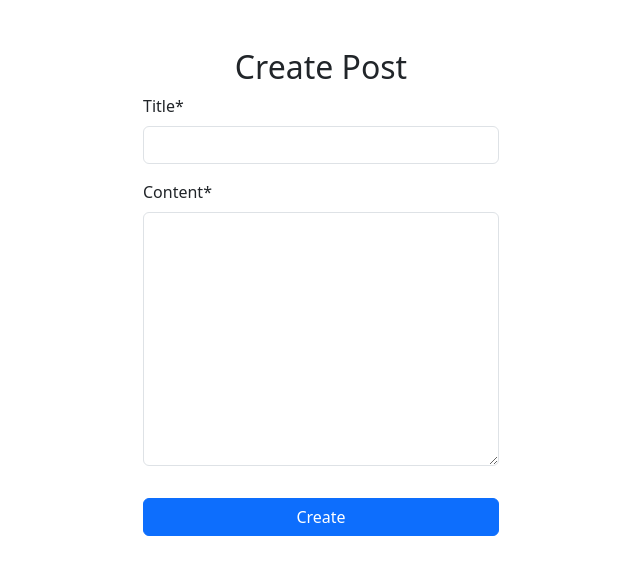
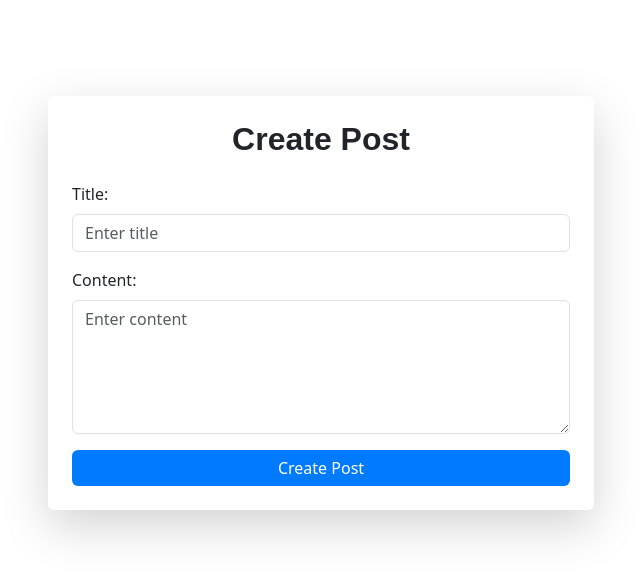
Before and after one commit to santoshshresthasaiju/Blogpost, a Django app: page /blog/post_create/ in a window 1280 px wide. Shown: the part 56-634 px from the top of the page, without its empty margins (319-959 px from the left). Run offline with Django 5.2, Linux system fonts and the light colour scheme; a user stored in the database is signed in; some libraries are stand-ins or nearby versions.

Commit message:
updating the changes and designing

```diff
--- a/blog/accounts/views.py
+++ b/blog/accounts/views.py
@@ -2,6 +2,7 @@ from django.shortcuts import render, redirect
 from .forms import CreateForm, LoginForm
 from django.contrib.auth import login, authenticate
 from django.contrib.auth.models import auth
+from django.contrib import messages
 from django.contrib.auth.decorators import login_required
 
 def register_view(request):
@@ -9,6 +10,7 @@ def register_view(request):
         form = CreateForm(request.POST)
         if form.is_valid():
             form.save()
+            messages.success(request, 'Account created successfully!')
             return redirect('login')
     else:
         form = CreateForm()
@@ -20,9 +22,10 @@ def login_view(request):
         if form.is_valid():
             user = form.get_user()
             login(request, user)
+            messages.success(request, 'Login successful!')
             return redirect('blogpost:home')
         else:
-            return render(request, 'accounts/login.html', {'form':form})
+            messages.error(request, 'Invalid username or password.')
     else:
         form = LoginForm()
     return render(request, 'accounts/login.html', {'form':form})
@@ -30,4 +33,5 @@ def login_view(request):
 @login_required(login_url='login')
 def logout_view(request):
     auth.logout(request)
+    messages.success(request, 'Logout successfully!')
     return redirect('login')
--- a/blog/blogpost/views.py
+++ b/blog/blogpost/views.py
@@ -4,6 +4,7 @@ from .forms import PostForm, CommentForm
 from django.contrib.auth.decorators import login_required
 from django.core.paginator import Paginator, PageNotAnInteger, EmptyPage
 from django.db.models import Q
+from django.contrib import messages
 
 @login_required
 def home(request):
@@ -44,6 +45,7 @@ def post_create(request):
             new_post = post_form.save(commit=False)
             new_post.author = request.user
             new_post.save()
+            messages.success(request, 'Post created successfully!')
             return redirect('blogpost:post_list')
     else:
         post_form = PostForm()
@@ -56,6 +58,7 @@ def post_update(request, post_id):
         form = PostForm(request.POST, request.FILES, instance=post)
         if form.is_valid():
             form.save()
+            messages.success(request, 'Post updated successfully!')
             return redirect('blogpost:post_list')
     else:
         form = PostForm(instance=post)
@@ -86,6 +89,7 @@ def post_detail(request, post_id):
 def post_delete(request, post_id):
     post = Post.objects.get(id=post_id)
     post.delete()
+    messages.success(request, 'Post deleted successfully!')
     return redirect('blogpost:post_list')
 
 @login_required
@@ -93,4 +97,5 @@ def delete_comment(request, comment_id):
     comment = get_object_or_404(Comment, id=comment_id)
     if comment.author == request.user:
         comment.delete()
+        messages.success(request, 'Comment deleted successfully!')
         return redirect('blogpost:post_detail', post_id=comment.post.id)
--- /dev/null
+++ b/blog/static/css/create.css
@@ -0,0 +1,32 @@
+<style>
+    .card {
+        background-color: #ffffff;
+        border-radius: 15px;
+    }
+
+    h2 {
+        font-family: 'Poppins', sans-serif; /* You can change the font if needed */
+        font-weight: 700;
+    }
+
+    .btn-primary {
+        background-color: #007bff;
+        border: none;
+        transition: background-color 0.3s ease;
+    }
+
+    .btn-primary:hover {
+        background-color: #0056b3;
+    }
+
+    /* Media queries to make the form more responsive */
+    @media (max-width: 768px) {
+        .card {
+            padding: 20px;
+        }
+
+        .btn {
+            font-size: 1rem;
+        }
+    }
+</style>
--- /dev/null
+++ b/blog/static/js/alert.js
@@ -0,0 +1,8 @@
+document.addEventListener('DOMContentLoaded', function () {
+    setTimeout(function() {
+        var messageAlert = document.getElementById("message-alert");
+        if (messageAlert) {
+            messageAlert.style.display = "none";
+        }
+    }, 3000); // 3000 milliseconds = 3 seconds
+});
--- a/blog/templates/base.html
+++ b/blog/templates/base.html
@@ -1,3 +1,4 @@
+{% load static %}
 <!DOCTYPE html>
 <html lang="en">
   <head>
@@ -9,6 +10,7 @@
       href="https://cdn.jsdelivr.net/npm/bootstrap@5.3.0-alpha1/dist/css/bootstrap.min.css"
       rel="stylesheet"
     />
+    <link rel="stylesheet" href="{% static 'css/create.css' %}">
   </head>
   <body>
     <nav class="navbar navbar-expand-lg navbar-light bg-light">
@@ -60,5 +62,6 @@
     <div class="container mt-5">{% block blogpost %} {% endblock blogpost %}</div>
 
     <script src="https://cdn.jsdelivr.net/npm/bootstrap@5.3.0-alpha1/dist/js/bootstrap.bundle.min.js"></script>
+    <script src="{% static 'js/alert.js' %}"></script>
   </body>
 </html>
--- a/blog/templates/blogpost/post_create.html
+++ b/blog/templates/blogpost/post_create.html
@@ -1,16 +1,35 @@
 {% extends "base.html" %}
-{% load crispy_forms_tags %}
+
+{% block title %}Create Post{% endblock %}
+
 {% block blogpost %}
 
-<div class="row justify-content-center">
-    <div class="col-md-4">
-        <h2 class="text-center">Create Post</h2>
-        <form method="post">
-            {% csrf_token %}
-            {{ post_form|crispy }}
-            <button type="submit" class="btn btn-primary w-100 mt-3">Create</button>
-        </form>
+<div class="row justify-content-center py-5">
+    <div class="col-lg-6 col-md-8 col-sm-10">
+        <div class="card shadow-lg border-0">
+            <div class="card-body p-4">
+                <h2 class="text-center mb-4">Create Post</h2>
+                <form method="post" autocomplete="off" class="post-form">
+                    {% csrf_token %}
+
+                    <div class="mb-3">
+                        <label for="id_title" class="form-label">Title:</label>
+                        <input type="text" class="form-control" name="title" id="id_title" placeholder="Enter title" value="{{ post_form.title.value|default_if_none:'' }}">
+                        <div class="form-error">{{ post_form.title.errors }}</div>
+                    </div>
+
+                    <div class="mb-3">
+                        <label for="id_content" class="form-label">Content:</label>
+                        <textarea name="content" class="form-control" id="id_content" placeholder="Enter content" rows="5">{{ post_form.content.value|default_if_none:'' }}</textarea>
+                        <div class="text-danger">{{ post_form.content.errors }}</div>
+                    </div>
+
+                    <button type="submit" class="btn btn-primary w-100">Create Post</button>
+                </form>
+            </div>
+        </div>
     </div>
 </div>
 
+
 {% endblock blogpost %}
```
Also changed, not shown: blog/templates/accounts/login.html (+24 -6 lines), blog/templates/accounts/register.html (+4 -4 lines), blog/templates/blogpost/home.html (+13 -0 lines), blog/templates/blogpost/post_detail.html (+18 -2 lines), blog/templates/blogpost/post_list.html (+29 -6 lines), README.md, blog/db.sqlite3.
